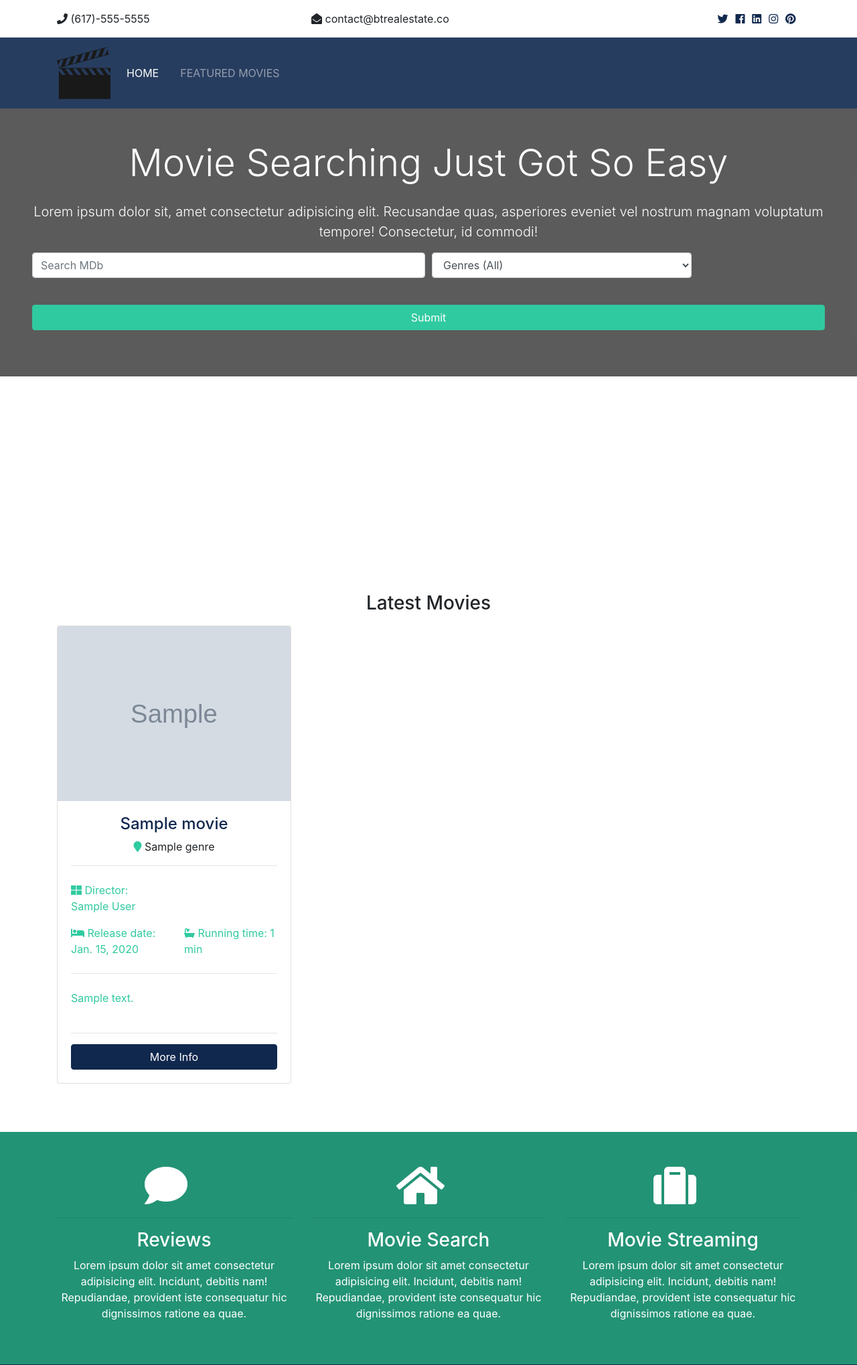
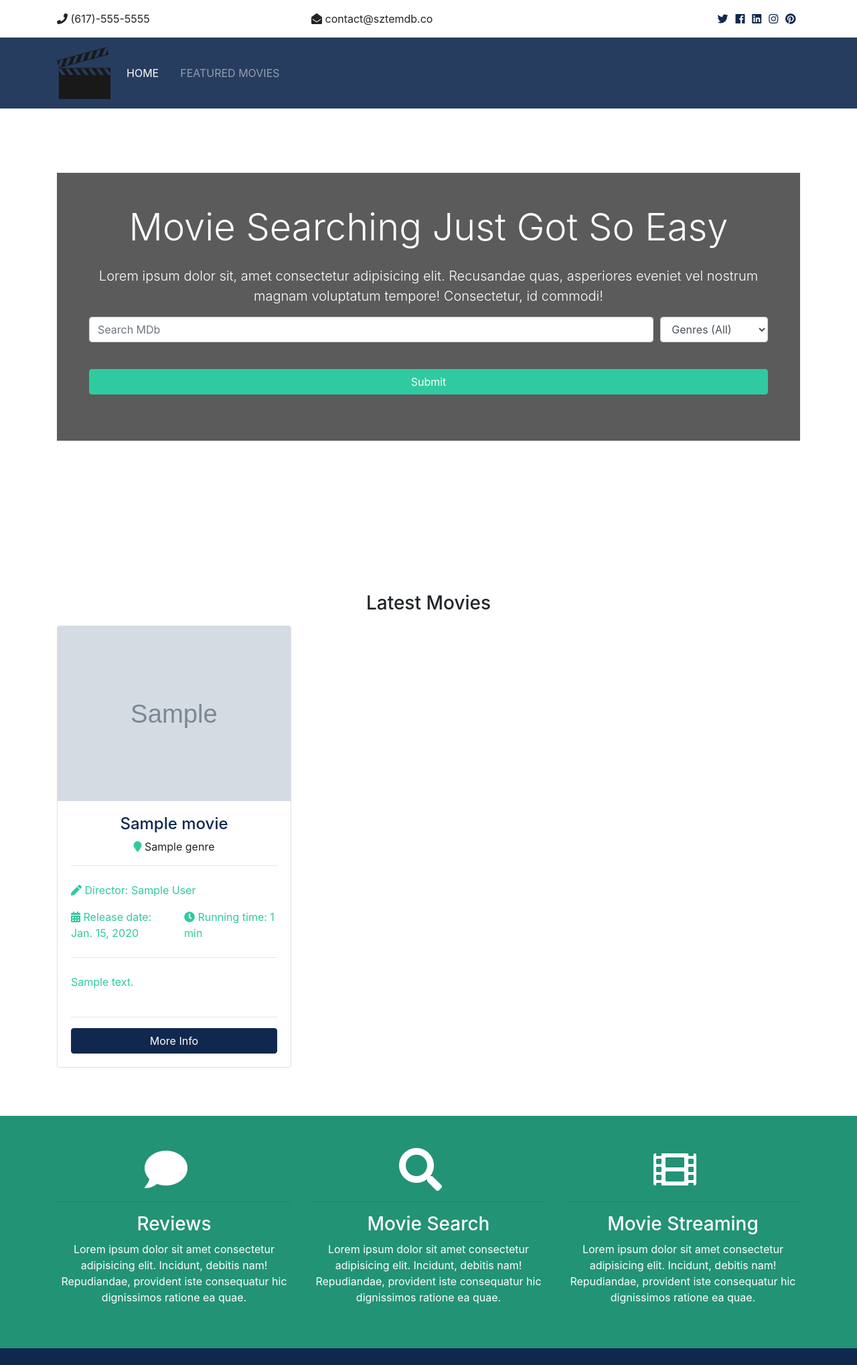
Before and after one commit to grabovszky/sztemdb, a Django app: page / in a window 1280 px wide. Shown: the top 2038 px of the page at 67% size. Run offline with Django 3.2, Linux system fonts and the light colour scheme; tables that the repository leaves empty hold one stand-in row (values such as "Sample post"); grey boxes marked "Sample" are stand-in pictures; some libraries are stand-ins or nearby versions.

Commit message:
Bugfixes

```diff
--- a/mdb/mdb/static/css/style.css
+++ b/mdb/mdb/static/css/style.css
@@ -20,7 +20,7 @@ img {
   min-height: 650px;
   color: #fff;
   padding-top: 6rem; }
-  #showcase .home-search {
+  #showcase .movie-search {
     min-height: 400px;
     position: relative;
     border-radius: 5px; }
@@ -66,7 +66,7 @@ img {
 #work {
   padding: 6rem 0; }
 
-.listing-preview a {
+.movie-preview a {
   position: relative; }
 
 @media (max-width: 991px) {
--- a/mdb/movies/admin.py
+++ b/mdb/movies/admin.py
@@ -2,7 +2,7 @@ from django.contrib import admin
 from .models import Movie, Starring
 
 class MovieAdmin(admin.ModelAdmin):
-    list_display = ('title', 'running_time', 'release_date', 'director', 'genre')
+    list_display = ('films_id', 'title', 'running_time', 'release_date', 'director', 'genre')
     list_display_links = ('title', 'director', 'genre')
     list_filter = ('title', 'director', 'genre')
     search_fields = ('title', 'release_date', 'director', 'genre')
--- a/mdb/movies/models.py
+++ b/mdb/movies/models.py
@@ -5,7 +5,7 @@ from genres.models import Genre
 from actors.models import Actor
 
 class Movie(models.Model):
-    films_id = models.AutoField(primary_key=True)
+    films_id = models.IntegerField(primary_key=True)
     title = models.CharField(max_length=200)
     description = models.TextField(blank=True)
     running_time = models.IntegerField()
--- a/mdb/templates/movies/search.html
+++ b/mdb/templates/movies/search.html
@@ -82,7 +82,7 @@
                     </div>
                   </div>
                   <hr>
-                  <a href="{% url 'movie' movie.id %}" class="btn btn-primary btn-block">More Info</a>
+                  <a href="{% url 'movie' movie.films_id %}" class="btn btn-primary btn-block">More Info</a>
                 </div>
               </div>
             </div>
--- a/mdb/templates/pages/index.html
+++ b/mdb/templates/pages/index.html
@@ -17,11 +17,11 @@
             <form action="{% url 'search' %}">
               <!-- Form Row 1 -->
               <div class="form-row">
-                <div class="col-md-6 mb-3">
+                <div class="col-md-10 mb-3">
                   <label class="sr-only">Search MDb</label>
                   <input type="text" name="search" class="form-control" placeholder="Search MDb">
                 </div>
-                <div class="col-md-4 mb-3">
+                <div class="col-md-2 mb-3">
                   <label class="sr-only">Genres</label>
                   <select name="genres" class="form-control">
                     <option selected="true" disabled="disabled">Genres (All)</option>
@@ -61,23 +61,23 @@
                   </div>
                   <hr>
                   <div class="row py-2 text-secondary">
-                    <div class="col-6">
-                      <i class="fas fa-th-large"></i> Director: {{ movie.director }}</div>
+                    <div class="col-12">
+                      <i class="fas fa-pen"></i> Director: {{ movie.director }}</div>
                   </div>
                   <div class="row py-2 text-secondary">
                     <div class="col-6">
-                      <i class="fas fa-bed"></i> Release date: {{ movie.release_date }}</div>
+                      <i class="fas fa-calendar-alt"></i> Release date: {{ movie.release_date }}</div>
                     <div class="col-6">
-                      <i class="fas fa-bath"></i> Running time: {{ movie.running_time }} min</div>
+                      <i class="fas fa-clock"></i> Running time: {{ movie.running_time }} min</div>
                   </div>
                   <hr>
                   <div class="row py-2 text-secondary">
-                    <div class="col-6">
+                    <div class="col-12">
                         <p>{{ movie.description }}</p>
                     </div>
                   </div>
                   <hr>
-                  <a href="{% url 'movie' movie.id %}" class="btn btn-primary btn-block">More Info</a>
+                  <a href="{% url 'movie' movie.films_id %}" class="btn btn-primary btn-block">More Info</a>
                 </div>
               </div>
             </div>
@@ -103,14 +103,14 @@
             hic dignissimos ratione ea quae.</p>
         </div>
         <div class="col-md-4">
-          <i class="fas fa-home fa-4x mr-4"></i>
+          <i class="fas fa-search fa-4x mr-4"></i>
           <hr>
           <h3>Movie Search</h3>
           <p>Lorem ipsum dolor sit amet consectetur adipisicing elit. Incidunt, debitis nam! Repudiandae, provident iste consequatur
             hic dignissimos ratione ea quae.</p>
         </div>
         <div class="col-md-4">
-          <i class="fas fa-suitcase fa-4x mr-4"></i>
+          <i class="fas fa-film fa-4x mr-4"></i>
           <hr>
           <h3>Movie Streaming</h3>
           <p>Lorem ipsum dolor sit amet consectetur adipisicing elit. Incidunt, debitis nam! Repudiandae, provident iste consequatur
--- a/mdb/templates/partials/_topbar.html
+++ b/mdb/templates/partials/_topbar.html
@@ -6,7 +6,7 @@
                 <i class="fas fa-phone"></i> (617)-555-5555
             </div>
             <div class="col-md-4">
-                <i class="fas fa-envelope-open"></i> contact@btrealestate.co
+                <i class="fas fa-envelope-open"></i> contact@sztemdb.co
             </div>
             <div class="col-md-4">
                 <div class="social text-right">
```
Also changed, not shown: mdb/movies/views.py (+9 -2 lines), mdb/templates/movies/movie.html (+15 -15 lines), mdb/templates/movies/movies.html (+8 -7 lines), mdb/movies/migrations/0003_auto_20191124_1942.py (added).
